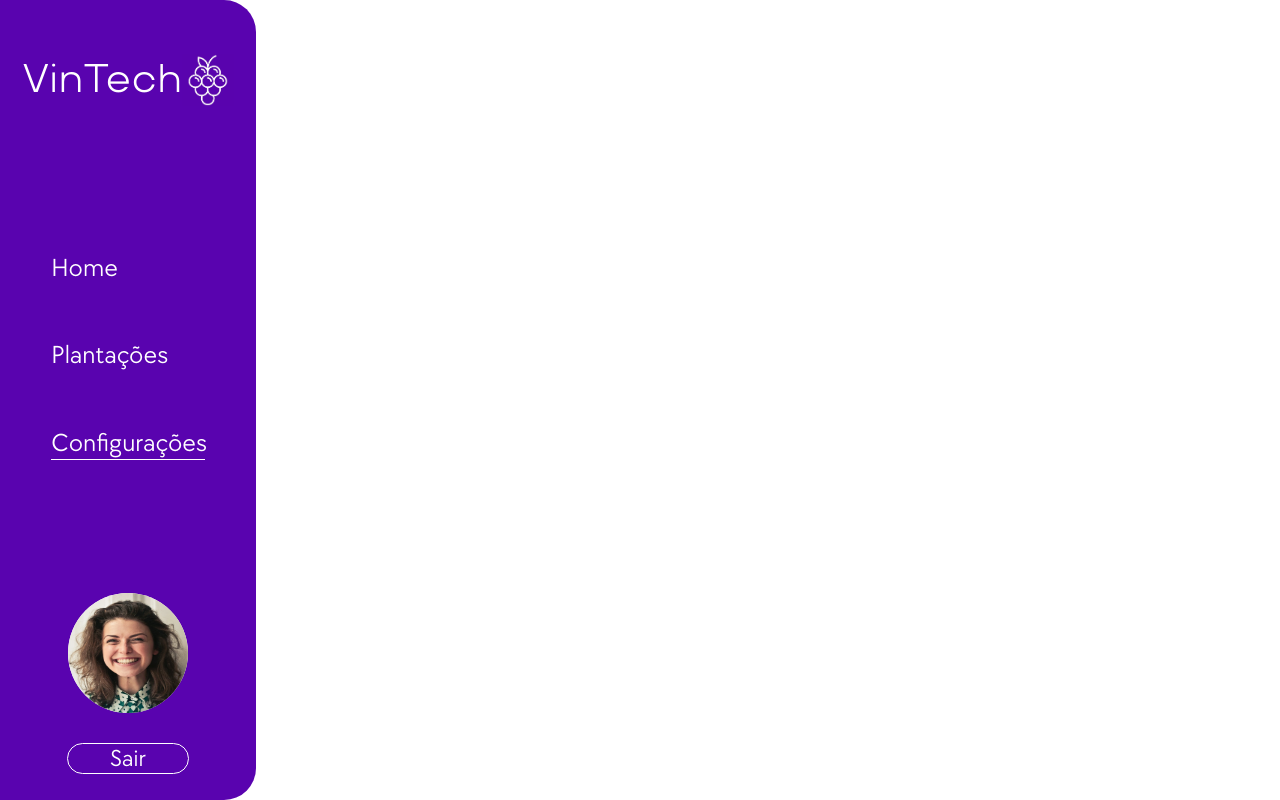
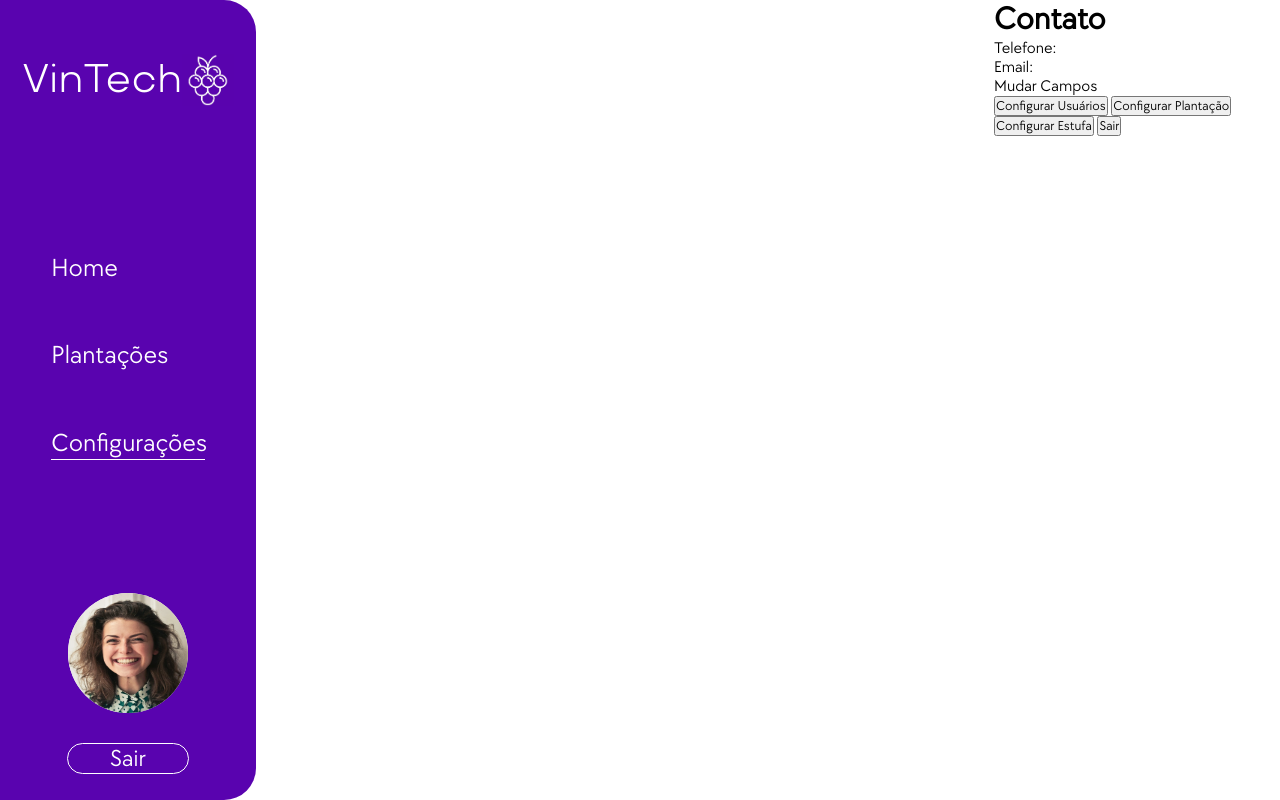
Before and after one commit to grupo-01-1CCO-VinTech/ProjetoVintech, a plain HTML site: page vinTech_web/ModuloDashBoard/html/config.html in a window 1280 px wide. Drawn offline with Linux system fonts and the light colour scheme.

Commit message:
Organizando o GIT

```diff
--- a/vinTech_web/ModuloDashBoard/html/config.html
+++ b/vinTech_web/ModuloDashBoard/html/config.html
@@ -34,6 +34,33 @@
             </div>
         </div>
     </div>
+    <div class="container">
+        <div class="container-esquerda">
+            <div style="display: none;" class="usuario"></div>
+            <div style="display: none;" class="plantacao"></div>
+            <div style="display: none;" class="estufa"></div>
+
+        </div>
+        <div class="container-direita">
+            <div class="container-usuario">
+                <div class="foto-usuario"></div>
+                <p></p>
+                <p></p>
+            </div>
+            <div class="container-contato">
+                <h1>Contato</h1>
+                <p>Telefone:</p>
+                <p>Email:</p>
+                <p>Mudar Campos</p>
+            </div>
+            <div class="container-botoes">
+                <button onclick="usuario()">Configurar Usuários</button>
+                <button onclick="plantacao()">Configurar Plantação</button>
+                <button onclick="estufa()">Configurar Estufa</button>
+                <button onclick="sair()">Sair</button>
+            </div>
+        </div>
+    </div>
 </body>
 
 </html>
```
